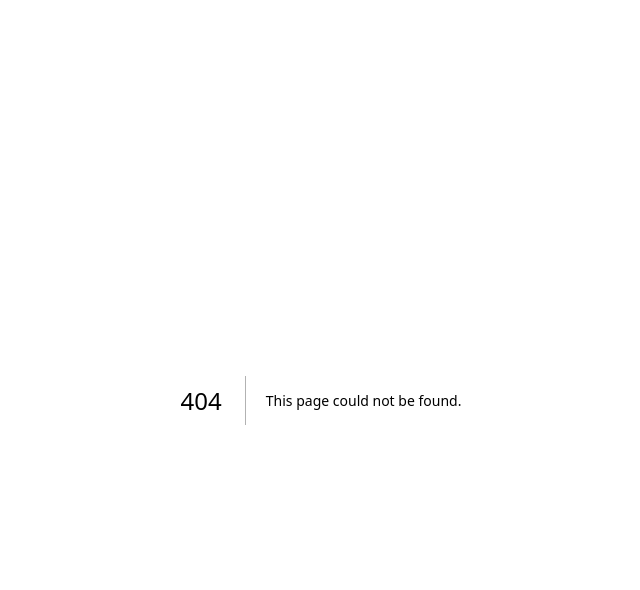
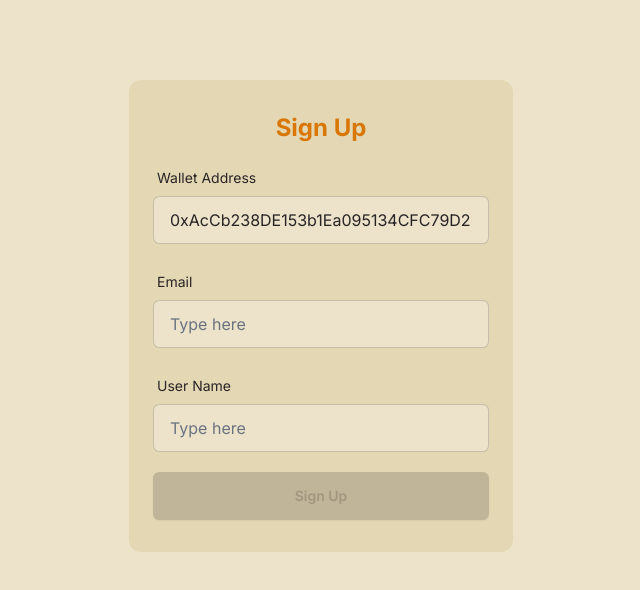
Before and after one commit to metabeat-org/crypto-bank, a Next.js app in the folder client/: page /sign-up in a window 1280 px wide. Before the commit this address had no page. Shown: the top 590 px of the page, without its empty margins (319-959 px from the left). Built offline with nearby package versions, Linux system fonts and the light colour scheme.

Commit message:
signup 페이지 추가

```diff
--- a/client/package.json
+++ b/client/package.json
@@ -9,6 +9,7 @@
     "lint": "next lint"
   },
   "dependencies": {
+    "@tailwindcss/forms": "^0.5.7",
     "ethers": "^6.13.2",
     "jotai": "^2.9.1",
     "next": "14.2.5",
--- /dev/null
+++ b/client/src/app/sign-up/layout.tsx
@@ -0,0 +1,9 @@
+import React from "react";
+
+export default function SignUpLayout({
+    children,
+}: Readonly<{
+    children: React.ReactNode;
+}>) {
+    return <>{children}</>;
+}
--- /dev/null
+++ b/client/src/app/sign-up/page.tsx
@@ -0,0 +1,34 @@
+import React from "react";
+import { NextPage } from "next";
+import { DefaultInput } from "@/components/default-input";
+
+const SignUpPage: NextPage = () => {
+    return (
+        <div className="flex flex-col items-center">
+            <div className="mt-20 px-6 py-8 w-96 bg-base-200 max-w-sm rounded-xl">
+                <h2 className="mb-4 font-bold text-2xl text-center text-warning">
+                    Sign Up
+                </h2>
+                <div className="flex flex-col gap-2">
+                    <DefaultInput
+                        label="Wallet Address"
+                        inputProps={{
+                            value: "0xAcCb238DE153b1Ea095134CFC79D2b80F7BD0D79",
+                            readOnly: true,
+                        }}
+                    />
+                    <DefaultInput label="Email" />
+                    <DefaultInput label="User Name" />
+                </div>
+                <button
+                    className="mt-2 btn btn-neutral w-full"
+                    disabled
+                >
+                    Sign Up
+                </button>
+            </div>
+        </div>
+    );
+};
+
+export default SignUpPage;
--- a/client/src/components/default-input.tsx
+++ b/client/src/components/default-input.tsx
@@ -6,24 +6,29 @@ interface DefaultInputProps {
         React.InputHTMLAttributes<HTMLInputElement>,
         HTMLInputElement
     >;
+    errorMessage?: string;
 }
 export const DefaultInput: FC<DefaultInputProps> = ({
     label = "",
     inputProps,
+    errorMessage = "",
 }) => {
     return (
-        <label className="form-control w-full max-w-xs">
+        <label className="form-control w-full">
             <div className="label">
                 <span className="label-text">{label}</span>
             </div>
             <input
                 type="text"
                 placeholder="Type here"
-                className="input input-bordered w-full max-w-xs"
+                className="input input-bordered w-full"
                 {...(!!inputProps && {
                     ...inputProps,
                 })}
             />
+            <span className="py-1.5 break-words text-error">
+                {errorMessage}
+            </span>
         </label>
     );
 };
--- a/client/tailwind.config.ts
+++ b/client/tailwind.config.ts
@@ -7,7 +7,7 @@ module.exports = {
     theme: {
         extend: {},
     },
-    plugins: [require("daisyui")],
+    plugins: [require("daisyui"), require("@tailwindcss/forms")],
     daisyui: {
         themes: ["retro"],
     },
```
Also changed, not shown: 1 other file (tests, documents, lock files or other folders).
